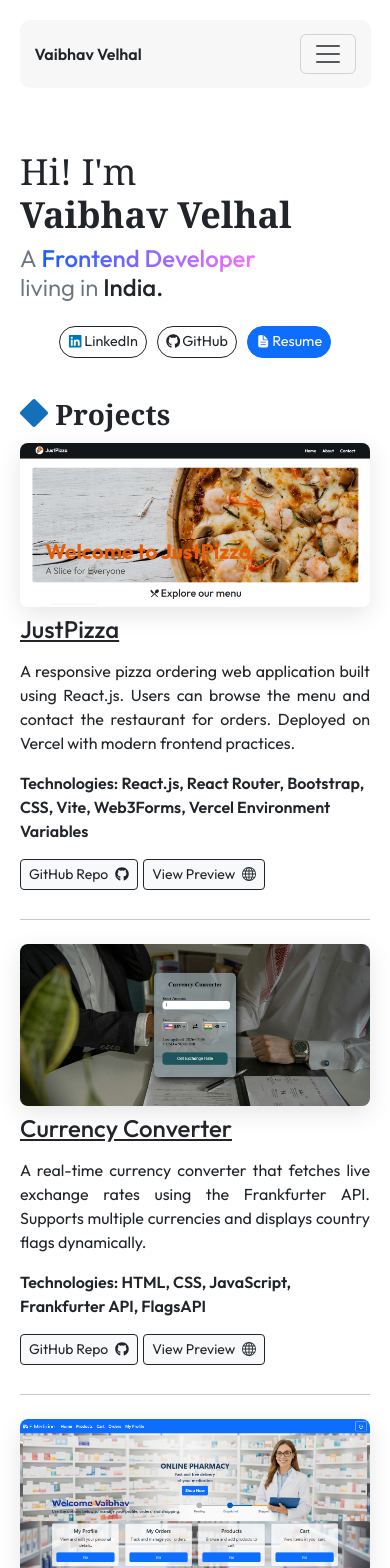
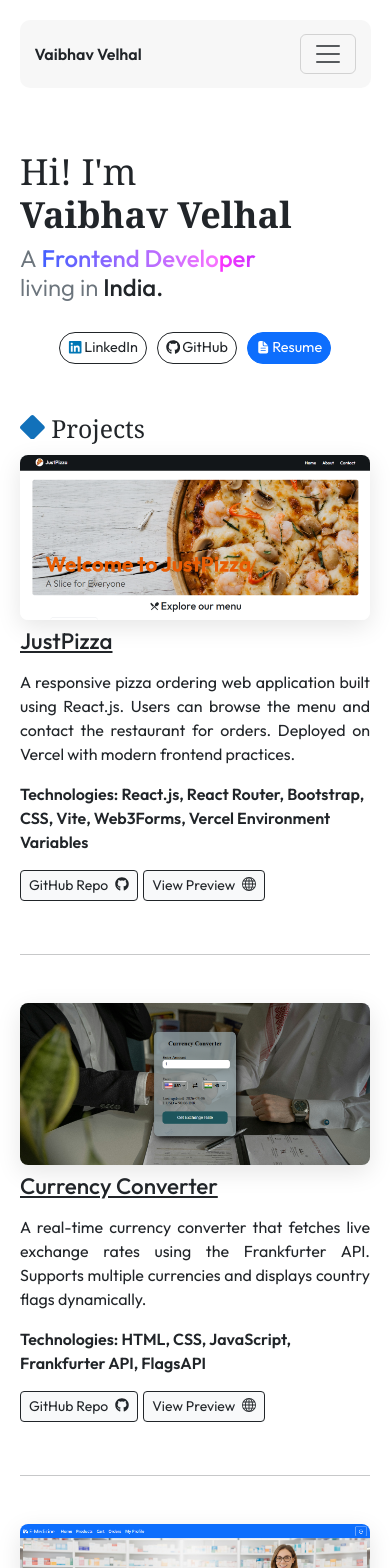
Before and after one commit to vaibhav-velhal/vaibhav-portfolio, a React (Vite) app: page / in a window 390 px wide. Shown: the top 1568 px of the page. Built offline with nearby package versions, Linux system fonts and the light colour scheme.

Commit message:
Heading font size changed at Home page

```diff
--- a/src/pages/Home/Home.css
+++ b/src/pages/Home/Home.css
@@ -54,12 +54,12 @@
 }
 
 .projects-section h2 {
-    font-size: clamp(1.75rem, 4vw, 2.6rem);
+    font-size: clamp(1.55rem, 3.5vw, 2.4rem);
     font-family: Georgia, 'Times New Roman', Times, serif;
 }
 
 .projects-section h3 {
-    font-size: clamp(1.5rem, 3vw, 2rem);
+    font-size: clamp(1.4rem, 3vw, 2rem);
 }
 
 .project .project-content {
@@ -109,6 +109,7 @@
     }
 
     .hero-section .social-links {
+        margin-top: 30px;
         gap: 10px;
     }
 
@@ -118,7 +119,7 @@
 
     /* Project Section */
     .projects-section {
-        margin-top: 40px;
+        margin-top: 50px;
     }
 
     .project-content .project-description {
--- a/src/pages/Home/Home.jsx
+++ b/src/pages/Home/Home.jsx
@@ -12,11 +12,11 @@ function Home() {
             <header className="hero-section">
                 <h1>Hi! I'm <br /><strong> Vaibhav Velhal</strong></h1>
                 <div className="hero-content">
-                    <h2 className='hero-title mt-2 mt-md-3 mb-3 mb-md-0'>
+                    <h2 className='hero-title mt-2 mt-md-3'>
                         <span className='text-secondary'>A</span> <span className='hero-content-text'>Frontend Developer</span> <br />
                         <span className='text-secondary'>living in</span> India.
                     </h2>
-                    <div className="social-links mt-4 mt-md-5">
+                    <div className="social-links mt-md-5">
                         <a className="btn btn-outline-dark rounded-pill" href="https://www.linkedin.com/in/vaibhav-velhal" target='_blank' rel="noopener noreferrer">
                             <FaLinkedin className='icon' style={{ color: "#0077B5" }} />LinkedIn</a>
                         <a className="btn btn-outline-dark rounded-pill" href="https://github.com/vaibhav-velhal" target='_blank' rel="noopener noreferrer">
@@ -28,10 +28,10 @@ function Home() {
             </header>
 
             <section className="projects-section">
-                <h2 className='fw-semibold'><FaDiamond className='mb-2' style={{ color: '#1271ba' }} /> Projects</h2>
+                <h2><FaDiamond className='mb-2' style={{ color: '#1271ba' }} /> Projects</h2>
 
                 {/* First Project */}
-                <article className="project mb-4 mb-md-5">
+                <article className="project mb-5">
                     <div className="project-content reverse">
                         <div className="project-info">
                             <h3 className='text-decoration-underline mt-2 mt-md-0'>JustPizza</h3>
@@ -58,7 +58,7 @@ function Home() {
                 <hr />
 
                 {/* Second Project */}
-                <article className="project my-4 my-md-5">
+                <article className="project my-5">
                     <div className="project-content">
                         <div className="image-container col-12 col-md-6 m-0 me-lg-3">
                             <img src="/Currency Converter.png" alt="Currency-Converter-Project" loading='lazy' className='rounded-3' />
@@ -85,7 +85,7 @@ function Home() {
                 <hr />
 
                 {/* Third Project */}
-                <article className="project mt-4 mt-md-5">
+                <article className="project mt-5">
                     <div className="project-content reverse">
                         <div className="project-info">
                             <h3 className='mt-2'><span className='text-decoration-underline'>E-Medicine</span><small>&nbsp;(Frontend)</small></h3>
```
